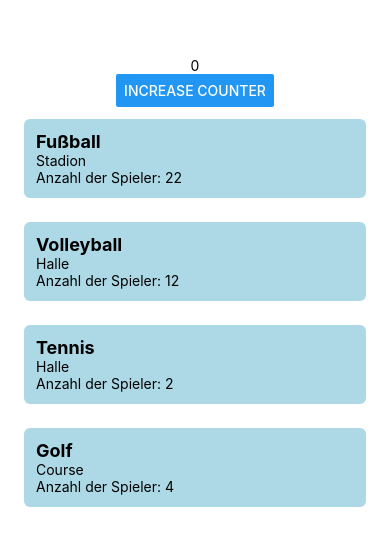
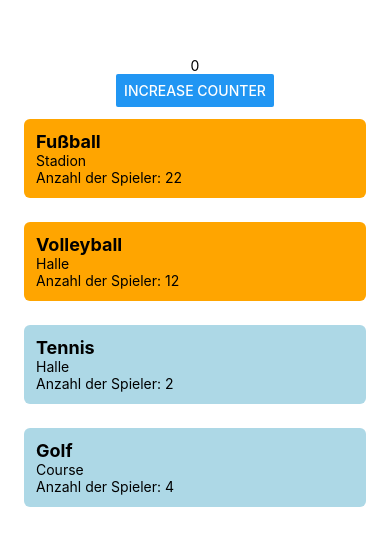
Before and after one commit to rsascha/expo-demo-coding, a React Native app: screen / in a window 390 px wide. Shown: the part 134-680 px from the top of the page. Built offline with nearby package versions, Linux system fonts and the light colour scheme.

Commit message:
add color

```diff
--- a/App.js
+++ b/App.js
@@ -34,11 +34,11 @@ const events = [
 
 // Eine Komponente, die dazu dient, ein einzelnes Event zu "rendern"
 
-function MyEvent({ title, location, numPlayers }) {
+function MyEvent({ title, location, numPlayers, backgroundColor }) {
   return (
     <View
       style={{
-        backgroundColor: "lightblue",
+        backgroundColor: backgroundColor,
         padding: 12,
         margin: 12,
         width: "100%",
@@ -57,6 +57,10 @@ function MyEvent({ title, location, numPlayers }) {
 export default function App() {
   const [counter, setCounter] = useState(0);
 
+  const maxNumPlayers = 10;
+
+  console.log("---------");
+
   return (
     <View style={styles.container}>
       <Text>{counter}</Text>
@@ -70,12 +74,24 @@ export default function App() {
       {/* Wir iterieren über unsere Events und erzeugen für jedes einzelne Event eine Instanz der MyEvent Komponente */}
       {events.map((event, index) => {
         console.log("Map Callback aufgerufen mit Event Nr.: " + index);
+        console.log(event);
+
+        let activeColor = "";
+
+        console.log(event.numPlayers < maxNumPlayers);
+
+        if (event.numPlayers < maxNumPlayers) {
+          activeColor = "lightblue";
+        } else {
+          activeColor = "orange";
+        }
         return (
           <MyEvent
             key={event.id}
             title={event.title}
             location={event.location}
             numPlayers={event.numPlayers}
+            backgroundColor={activeColor}
           />
         );
       })}
```
